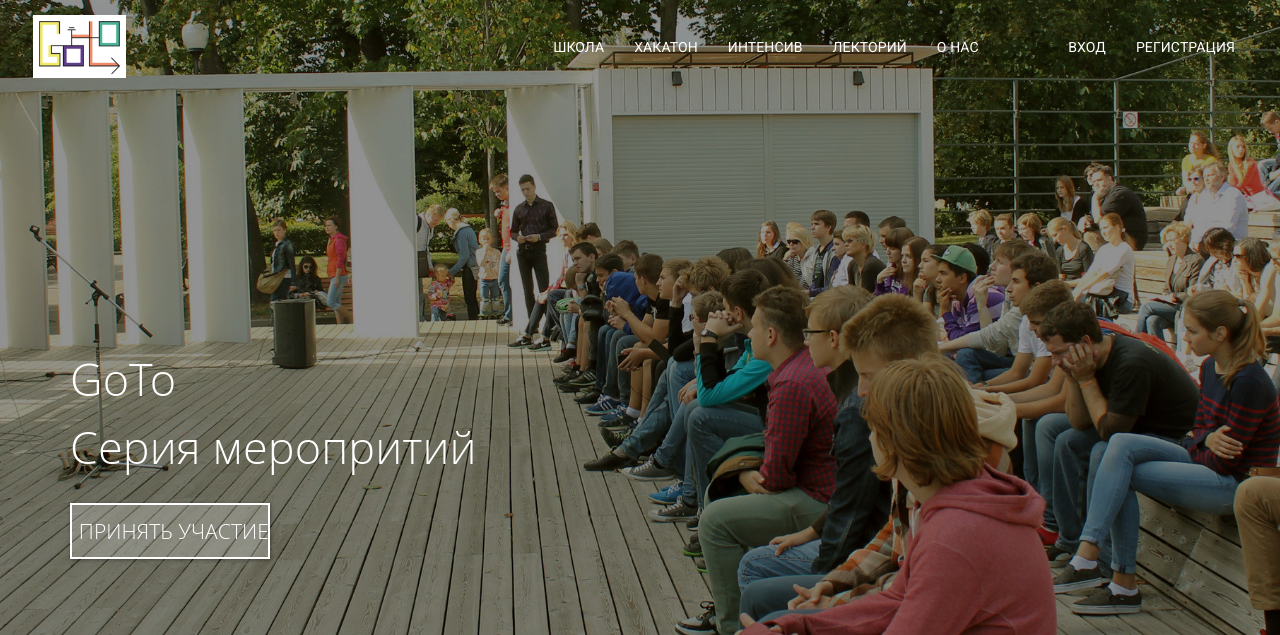
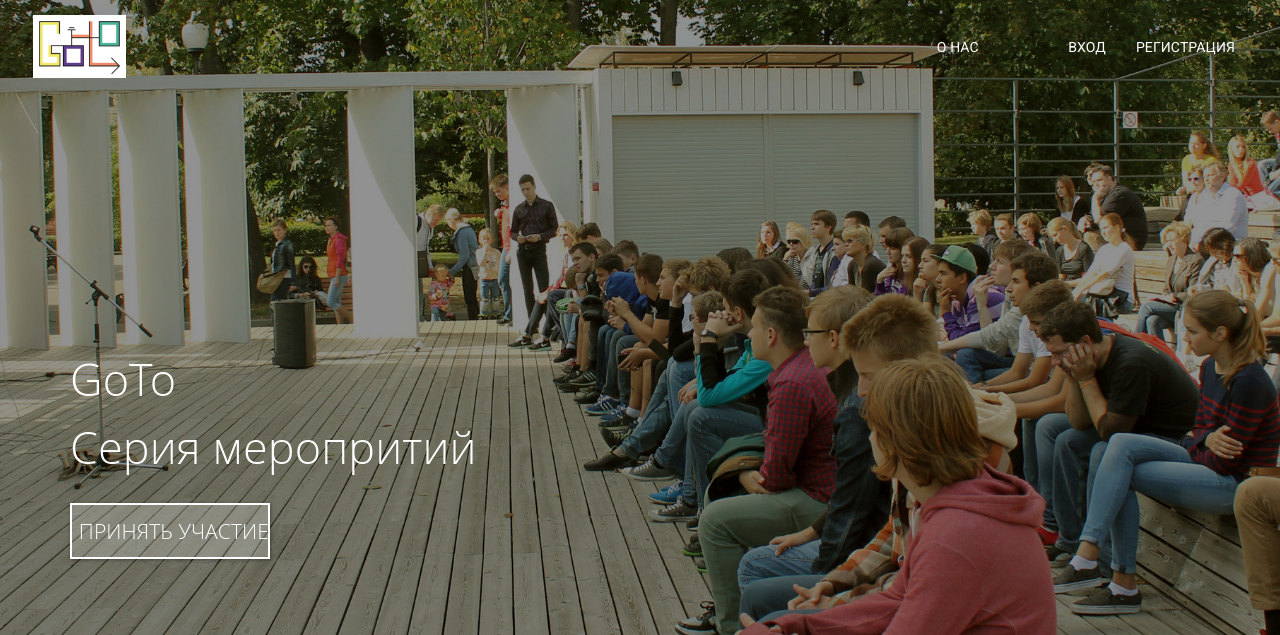
Before and after one commit to goto-ru/gotosite, a Django app: page / in a window 1280 px wide. Shown: the top 635 px of the page. Run offline with Django 3.2, Linux system fonts and the light colour scheme; some libraries are stand-ins or nearby versions.

Commit message:
Removed extra menu items

```diff
--- a/templates/navigation.html
+++ b/templates/navigation.html
@@ -29,14 +29,6 @@
                 {% endif %}
             </ul>
             <ul class="nav navbar-nav navbar-right">
-                <li><a href="{% url 'school' %}">Школа</a></li>
-                <li role="separator" class="divider"></li>
-                <li><a href="{% url 'hackathon' %}">Хакатон</a></li>
-                <li role="separator" class="divider"></li>
-                <li><a href="{% url 'intensive' %}">Интенсив</a></li>
-                <li role="separator" class="divider"></li>
-                <li><a href="{% url 'lectoriy' %}">Лекторий</a></li>
-                <li role="separator" class="divider"></li>
                 <li><a href="{% url 'about_us' %}">О нас</a></li>
                 <li role="separator" class="divider"></li>
 
```
